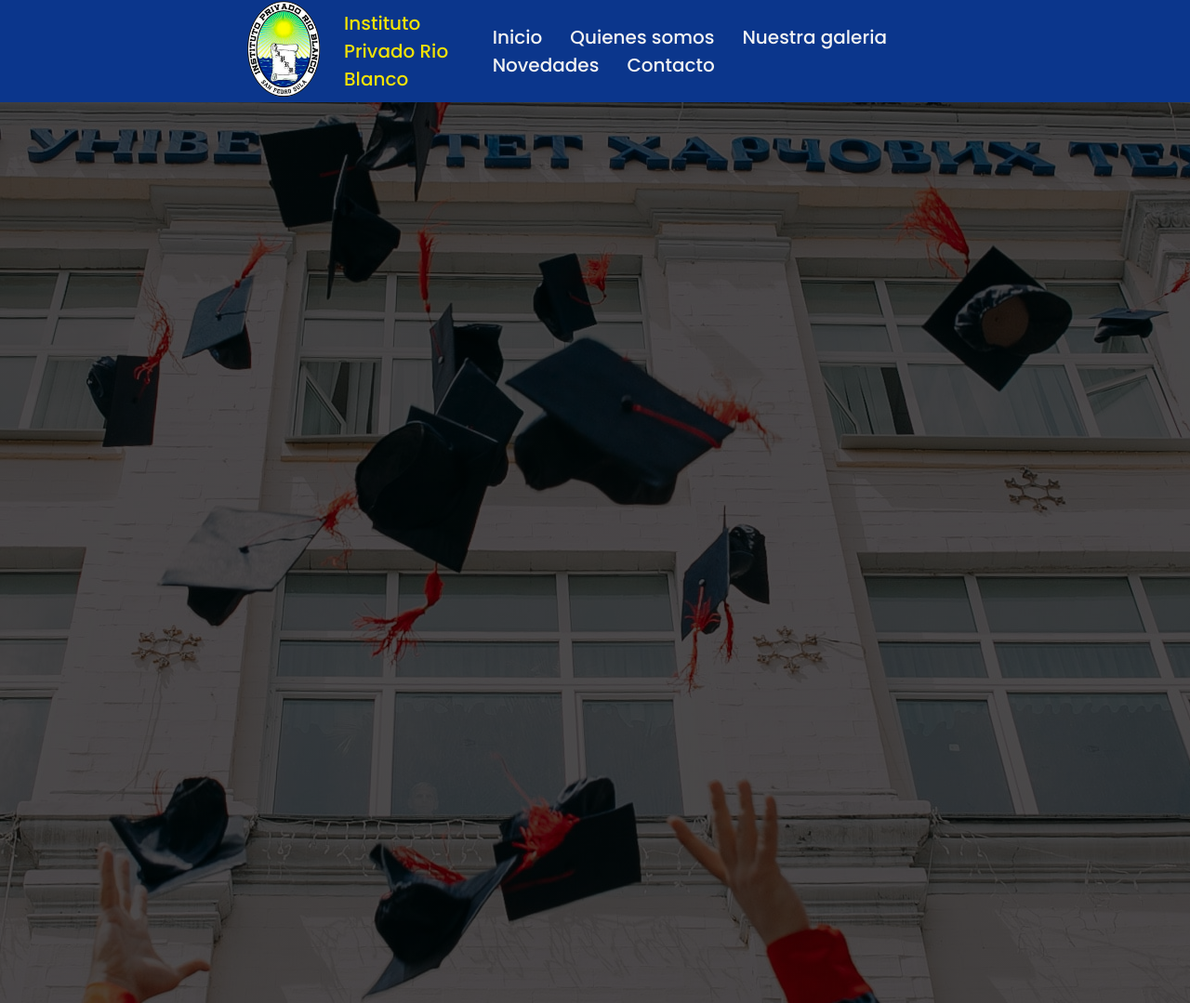
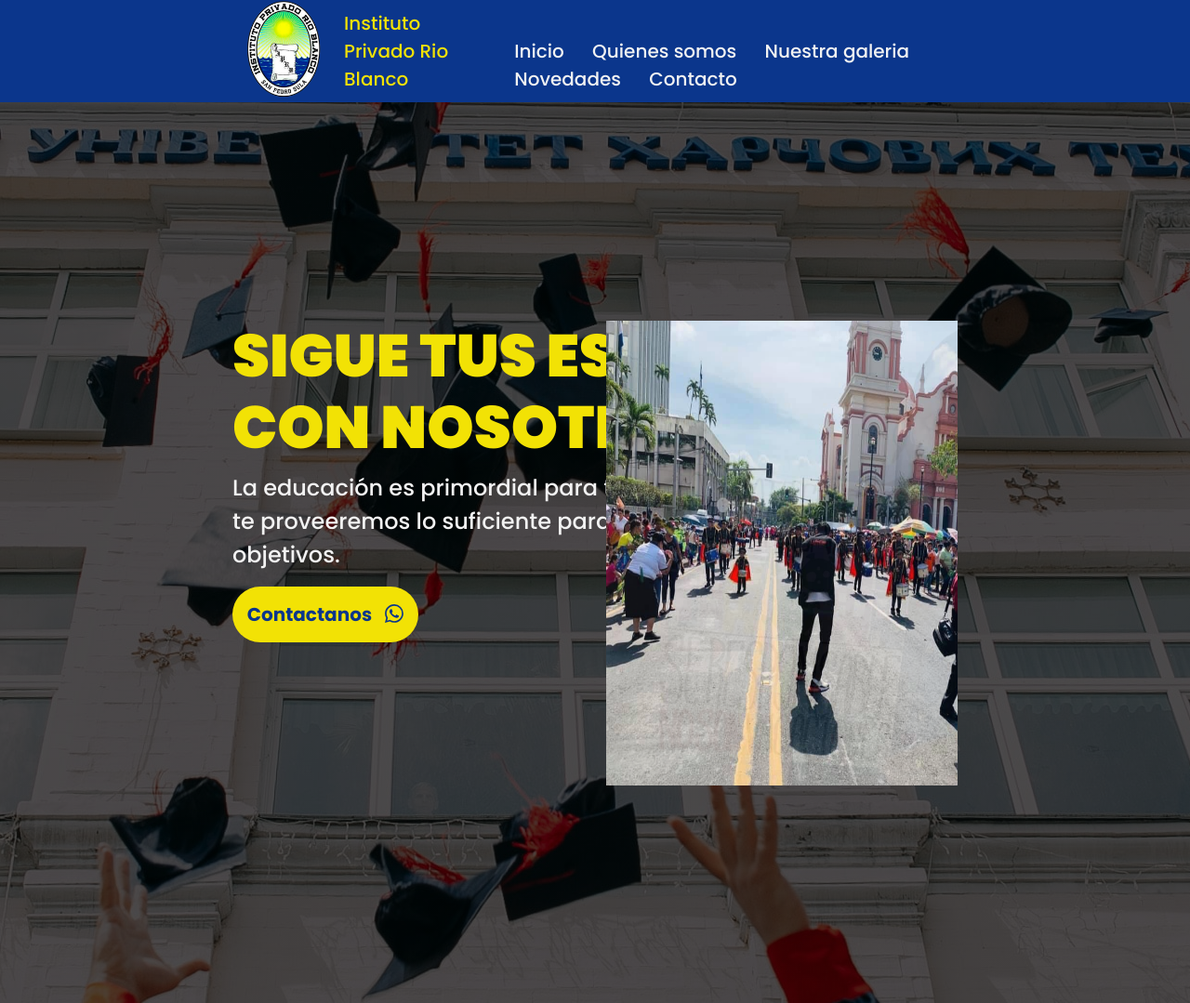
Before and after one commit to Zamir31/Proyecto-Intituto-Privado-Rio-Blanco, a plain HTML site: page index.html in a window 1280 px wide. Shown: the whole page at 93% size. Drawn offline with nearby package versions, Linux system fonts and the light colour scheme.

Commit message:
terminando seccion inicio

```diff
--- a/index.html
+++ b/index.html
@@ -4,11 +4,11 @@
     <meta charset="UTF-8" />
     <meta http-equiv="X-UA-Compatible" content="IE=edge" />
     <meta name="viewport" content="width=device-width, initial-scale=1.0" />
+    <link href="https://cdn.jsdelivr.net/npm/bootstrap@5.3.0-alpha1/dist/css/bootstrap.min.css" rel="stylesheet" integrity="sha384-GLhlTQ8iRABdZLl6O3oVMWSktQOp6b7In1Zl3/Jr59b6EGGoI1aFkw7cmDA6j6gD" crossorigin="anonymous">
     <link rel="stylesheet" href="style.css" />
-    <link rel="stylesheet" href='https://fonts.googleapis.com/css?family=Poppins'>
-<link rel="preconnect" href="https://fonts.gstatic.com" crossorigin>
-<link rel="preconnect" href="https://fonts.googleapis.com">
-<link href="https://fonts.googleapis.com/css2?family=Poppins:wght@400;500&display=swap" rel="stylesheet">
+    <link rel="preconnect" href="https://fonts.googleapis.com">
+    <link rel="preconnect" href="https://fonts.gstatic.com" crossorigin>
+    <link href="https://fonts.googleapis.com/css2?family=Poppins:ital,wght@0,100;0,200;0,300;0,400;0,500;0,600;0,700;0,800;0,900;1,100;1,200;1,300;1,400;1,500;1,600;1,700;1,800;1,900&display=swap" rel="stylesheet">
 
     <title>Document</title>
   </head>
@@ -44,8 +44,36 @@
     </nav>
     <main>
       <div id="fondo">
-
+        <div class="row">
+          <div class="col-6" >
+            <h1>SIGUE TUS ESTUDIOS<br>CON NOSOTROS</h1>
+            <p id="subtitulo">La educación es primordial para tu futuro. Y nosotros
+              te proveeremos lo suficiente para que logres tus objetivos.</p>
+            <button id="btnContacto">
+              <svg xmlns="http://www.w3.org/2000/svg" width="20" height="20" style="margin-left: 10px; margin-bottom: 5px;" fill="currentColor" class="bi bi-whatsapp" viewBox="0 0 16 16">
+                <path d="M13.601 2.326A7.854 7.854 0 0 0 7.994 0C3.627 0 .068 3.558.064 7.926c0 1.399.366 2.76 1.057 3.965L0 16l4.204-1.102a7.933 7.933 0 0 0 3.79.965h.004c4.368 0 7.926-3.558 7.93-7.93A7.898 7.898 0 0 0 13.6 2.326zM7.994 14.521a6.573 6.573 0 0 1-3.356-.92l-.24-.144-2.494.654.666-2.433-.156-.251a6.56 6.56 0 0 1-1.007-3.505c0-3.626 2.957-6.584 6.591-6.584a6.56 6.56 0 0 1 4.66 1.931 6.557 6.557 0 0 1 1.928 4.66c-.004 3.639-2.961 6.592-6.592 6.592zm3.615-4.934c-.197-.099-1.17-.578-1.353-.646-.182-.065-.315-.099-.445.099-.133.197-.513.646-.627.775-.114.133-.232.148-.43.05-.197-.1-.836-.308-1.592-.985-.59-.525-.985-1.175-1.103-1.372-.114-.198-.011-.304.088-.403.087-.088.197-.232.296-.346.1-.114.133-.198.198-.33.065-.134.034-.248-.015-.347-.05-.099-.445-1.076-.612-1.47-.16-.389-.323-.335-.445-.34-.114-.007-.247-.007-.38-.007a.729.729 0 0 0-.529.247c-.182.198-.691.677-.691 1.654 0 .977.71 1.916.81 2.049.098.133 1.394 2.132 3.383 2.992.47.205.84.326 1.129.418.475.152.904.129 1.246.08.38-.058 1.171-.48 1.338-.943.164-.464.164-.86.114-.943-.049-.084-.182-.133-.38-.232z"/>
+              </svg>
+            </button>
+          </div>
+          <div class="col-6" >
+            <div id="carouselExampleSlidesOnly" class="carousel slide carousel-fade" data-bs-ride="carousel">
+              <div class="carousel-inner">
+                <div class="carousel-item active">
+                  <img src="/img/Banda Guerra IPRB.jpg" class="d-block" alt="..." style="width: 500px; height: 500px;">
+                </div>
+                <div class="carousel-item">
+                  <img src="/img/Estudiante IPRB.jpg" class="d-block" alt="..." style="width: 500px; height: 500px;">
+                </div>
+                <div class="carousel-item">
+                  <img src="/img/Palillonas IPRB.jpg" class="d-block" alt="..." style="width: 500px; height: 500px;">
+                </div>
+              </div>
+            </div>
+          </div>
+        </div>
+      </div>
       </div>
     </main>
   </body>
+  <script src="https://cdn.jsdelivr.net/npm/bootstrap@5.3.0-alpha1/dist/js/bootstrap.bundle.min.js" integrity="sha384-w76AqPfDkMBDXo30jS1Sgez6pr3x5MlQ1ZAGC+nuZB+EYdgRZgiwxhTBTkF7CXvN" crossorigin="anonymous"></script>
 </html>
--- a/style.css
+++ b/style.css
@@ -1,19 +1,23 @@
-* {
+body {
     margin: 0;
     padding: 0;
-    /* font-family: 'Poppins'; */
+    font-family: 'Poppins';
+    /* scroll-behavior:auto; */
 }
+
+body::-webkit-scrollbar {
+    display: none;
+}
+
 /* Todo lo relacionado al navbar */
 nav {
     box-sizing:border-box;
-    margin: 0;
+    margin: 0%;
     padding: 40px 250px 40px 250px;
     display: flex;
     background-color: #0B368C;
     height: 110px;
-    width: auto;
     justify-content: space-between;
-    align-items: center;
 }
 
 nav ul {
@@ -39,7 +43,6 @@ nav a {
     width: auto;
     text-decoration: none;
     font-size: 20px;
-    font-family: 'Poppins';
     font-weight: 500;
 }
 
@@ -56,7 +59,6 @@ nav img,#divLogo {
 nav p {
     color: #F2E205;
     font-size: 20px;
-    font-family: 'Poppins';
     font-weight: 500;
 }
 
@@ -71,14 +73,59 @@ nav p {
 
 #nombreColegio{
     margin-left: 10px;
+    margin-top: 15px;
 }
 
 /* Todo lo relacionado a la prinmera seccion de la web */
 
+/* main {
+    box-sizing:border-box;
+    margin: 0%;
+    padding: 235px 250px 0px 250px;
+} */
+
 #fondo {
+    box-sizing:border-box;
+    margin: 0%;
+    padding: 235px 250px 0px 250px;
     height: 969px;
     width: auto;
     --opacidad-negro: 0.7;
     background-image: linear-gradient(rgba(0, 0, 0, var(--opacidad-negro)), rgba(0, 0, 0, var(--opacidad-negro))) ,url(./img/vasily-koloda-8CqDvPuo_kI-unsplash.jpg);
     background-position: center;
 }
+
+h1 {
+    color: #F2E205;
+    width: 668px;
+    font-size: 64px;
+    font-weight: 900;
+}
+
+#subtitulo {
+    width: 668px;
+    color: #F2F2F2;
+    font-size: 24px;
+    font-weight: 500;
+}
+
+#btnContacto {
+    width: 200px;
+    height: 60px;
+    background-color: #F2E205;
+    color: #0B368C;
+    border-radius: 50px;
+    border: none;
+    font-size: 20px;
+    font-weight: 700;
+}
+
+#btnContacto::before {
+    content: "Contactanos";
+}
+
+#btnContacto:hover{
+    background-color: #0B368C;
+    border: 2px solid #F2E205;
+    color: #F2E205;
+}
```
Also changed, not shown: img/Banda Guerra IPRB.jpg (added), img/Diseño de matricula abierta IPRB.jpg (added), img/Estudiante IPRB.jpg (added), img/Palillonas IPRB.jpg (added).
